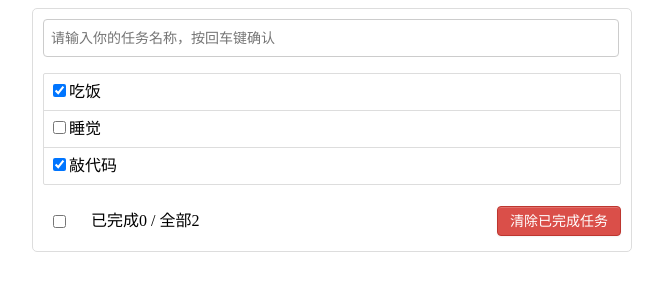
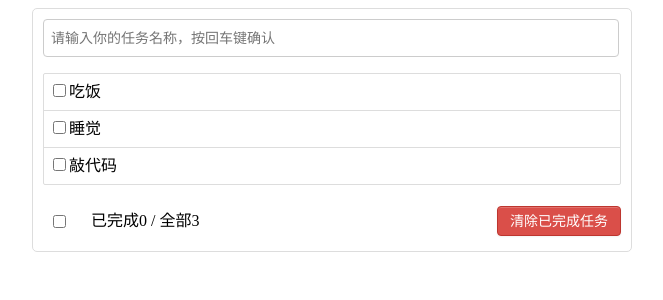
Before and after one commit to xlulu-block/react-staging, a React (Create React App) app: page / in a window 1280 px wide. Shown: the top 300 px of the page, without its empty margins (308-971 px from the left). Built offline with nearby package versions, Linux system fonts and the light colour scheme.

Commit message:
feat:部分footer

```diff
--- a/src/App.js
+++ b/src/App.js
@@ -6,7 +6,7 @@ import List from "./components/List";
 // 创建并暴露App组件
 export default class App extends Component{
     state={
-        todo:[{id:'001',name:'吃饭',done:true},{id:'002',name:'睡觉',done:false},{id:'003',name:'敲代码',done:true}]
+        todo:[{id:'001',name:'吃饭',done:false},{id:'002',name:'睡觉',done:false},{id:'003',name:'敲代码',done:false}],
     }
     // 新增列表数据
     changeListData=(data)=>{
@@ -15,11 +15,13 @@ export default class App extends Component{
     }
     // 复选框状态发生变化
     changeChecked=(data)=>{
-        console.log(data);
-        const {todo}=this.state
+        const {todo,}=this.state
         const dataValue=todo[todo.findIndex(item=>item.id===data)].done
         todo[todo.findIndex(item=>item.id===data)].done=!dataValue
         this.setState({todo:todo})
+        // 筛选选中的数据
+        const newDoneList=todo.filter(item=>item.done===true)
+        this.setState({doneList:newDoneList})
     }
     // 删除todo数据
     deleteTodo=(data)=>{
@@ -30,13 +32,20 @@ export default class App extends Component{
             this.setState({todo:todo})
         }
     }
+    // 全选数据
+    checkedAll=(flag)=>{
+        const {todo}=this.state
+        const newTodo=todo.map((item)=>item.done=flag)
+        this.setState({todo:newTodo})
+
+    }
     render(){
         const {todo}=this.state
         return (<div className="todo-container">
                     <div className="todo-wrap">
                         <Header changeListData={this.changeListData}/>
                         <List todo={todo} changeChecked={this.changeChecked} deleteTodo={this.deleteTodo} />
-                        <Footer/>
+                        <Footer todo={todo} checkedAll={this.checkedAll} />
                     </div>
          </div>)
     }
--- a/src/components/Footer/index.jsx
+++ b/src/components/Footer/index.jsx
@@ -2,13 +2,31 @@ import React, { Component } from 'react'
 import './index.css'
 // import PropTypes from 'prop-types'
 export default class Header extends Component {
+    state={
+        allChecked:false
+    }
+    handleCheckedAll=()=>{
+        return (event)=>{
+            this.props.checkedAll(event.target.checked)
+        }
+    }
+    // 反选全选
+    judgeIsAllChecked=(doneCount,todo)=>{
+        if(doneCount===todo.length){
+            this.setState({allChecked:true})
+        }
+    }
     render() {
+        const {todo}=this.props
+        const {allChecked}=this.state
+        const doneCount=todo.reduce((pre,cru)=>pre+(cru.done?1:0),0)
+        this.judgeIsAllChecked(doneCount,todo)
         return (  <div className="todo-footer">
                     <label>
-        <input type="checkbox"/>
+                    <input type="checkbox" onChange={this.handleCheckedAll} defaultChecked={allChecked}/>
                     </label>
                     <span>
-        <span>已完成0</span> / 全部2
+                    <span>已完成{doneCount}</span> / 全部{todo.length}
                     </span>
                     <button className="btn btn-danger">清除已完成任务</button>
                 </div>
```
Lines whose indentation alone changed are shown as unchanged.
